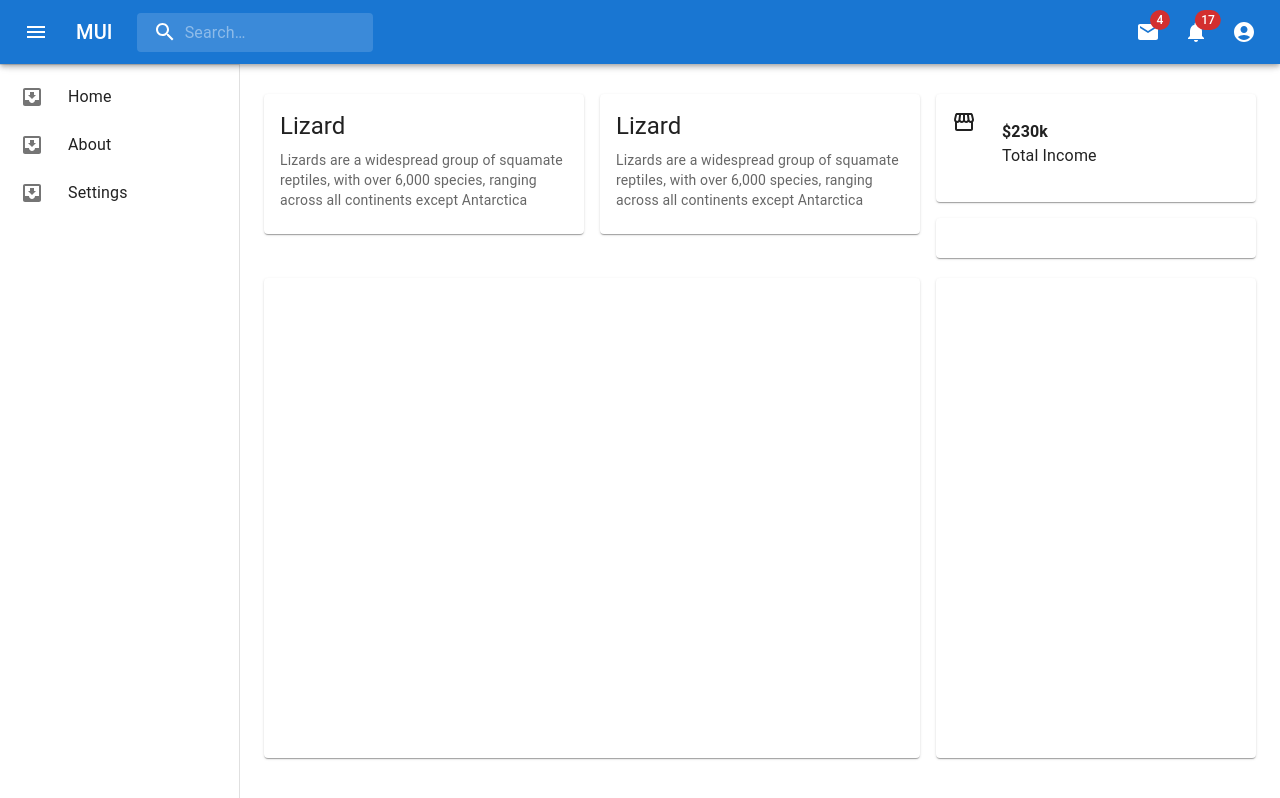
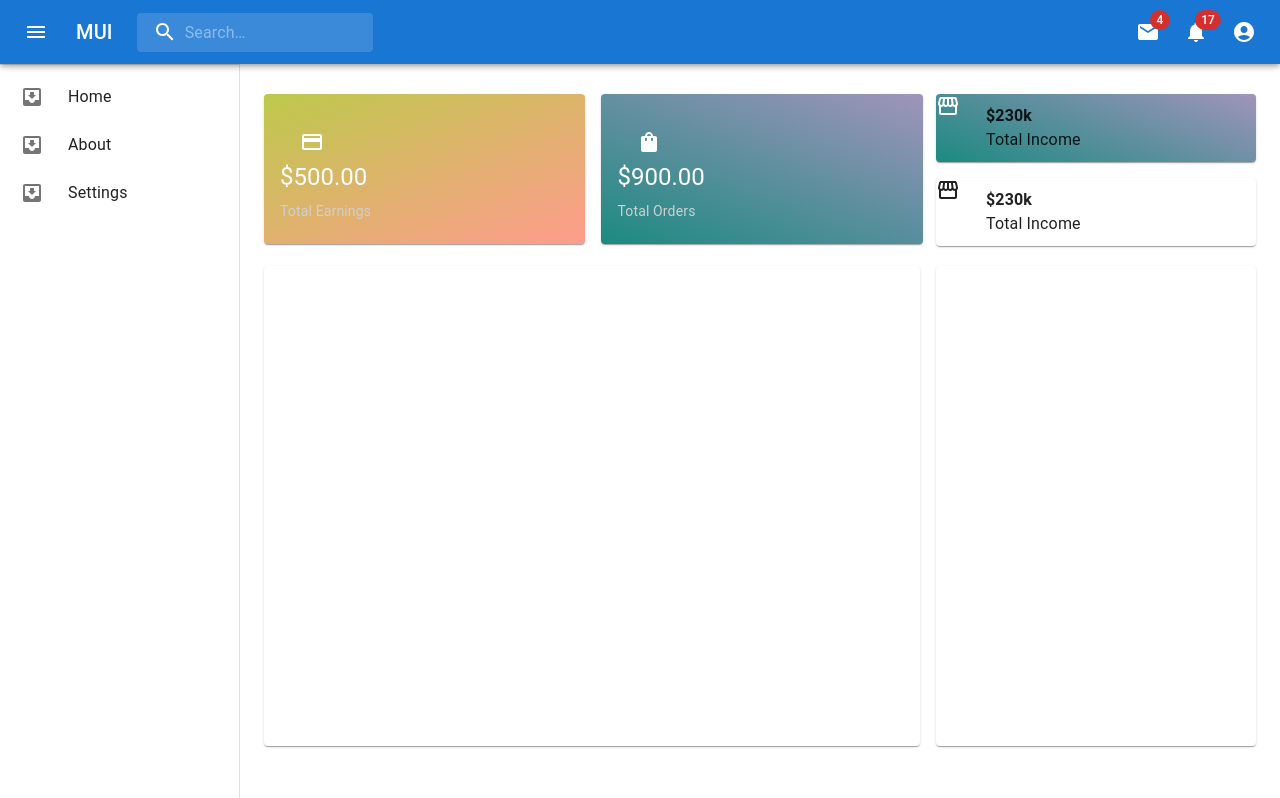
Before and after one commit to shubhamsinha21/UDashboard, a React (Create React App) app: page / in a window 1280 px wide. Built offline with nearby package versions, Linux system fonts and the light colour scheme.

Commit message:
updates in styling - Home.jsx file

```diff
--- a/src/NewApp.css
+++ b/src/NewApp.css
@@ -13,4 +13,25 @@
 .iconStyle {
   margin-top: 20px;
   margin-left: 20px;
+  color: white;
 }
+.iconStyleBlack {
+  margin-top: 20px;
+  margin-left: 20px;
+}
+
+.gradient {
+  background: linear-gradient(
+    158deg,
+    rgb(189, 201, 75) 0%,
+    rgb(255, 156, 141) 100%
+  );
+}
+
+.gradient2 {
+  background: linear-gradient(
+    200deg,
+    rgb(160, 148, 187) 0%,
+    rgb(28, 138, 129) 100%
+  );
+}
--- a/src/pages/Home.jsx
+++ b/src/pages/Home.jsx
@@ -7,6 +7,8 @@ import CardContent from "@mui/material/CardContent";
 import { Typography, Stack } from "@mui/material";
 import "../NewApp.css";
 import StorefrontIcon from "@mui/icons-material/Storefront";
+import CreditCardIcon from "@mui/icons-material/CreditCard";
+import ShoppingBagIcon from "@mui/icons-material/ShoppingBag";
 
 export default function Home() {
   return (
@@ -19,27 +21,55 @@ export default function Home() {
           <Grid container spacing={2}>
             <Grid item xs={8}>
               <Stack spacing={2} direction={"row"}>
-                <Card sx={{ maxWidth: 49 + "%", height: 140 }}>
+                <Card
+                  sx={{ minWidth: 49 + "%", height: 150 }}
+                  className="gradient"
+                >
                   <CardContent>
-                    <Typography gutterBottom variant="h5" component="div">
-                      Lizard
+                    <div className="iconStyle">
+                      <CreditCardIcon />
+                    </div>
+                    <Typography
+                      gutterBottom
+                      variant="h5"
+                      component="div"
+                      sx={{ color: "#ffffff" }}
+                    >
+                      $500.00
                     </Typography>
-                    <Typography variant="body2" color="text.secondary">
-                      Lizards are a widespread group of squamate reptiles, with
-                      over 6,000 species, ranging across all continents except
-                      Antarctica
+                    <Typography
+                      gutterBottom
+                      variant="body2"
+                      component="div"
+                      sx={{ color: "#ccd1d1" }}
+                    >
+                      Total Earnings
                     </Typography>
                   </CardContent>
                 </Card>
-                <Card sx={{ maxWidth: 49 + "%", height: 140 }}>
+                <Card
+                  sx={{ minWidth: 49 + "%", height: 150 }}
+                  className="gradient2"
+                >
                   <CardContent>
-                    <Typography gutterBottom variant="h5" component="div">
-                      Lizard
+                    <div className="iconStyle">
+                      <ShoppingBagIcon />
+                    </div>
+                    <Typography
+                      gutterBottom
+                      variant="h5"
+                      component="div"
+                      sx={{ color: "#ffffff" }}
+                    >
+                      $900.00
                     </Typography>
-                    <Typography variant="body2" color="text.secondary">
-                      Lizards are a widespread group of squamate reptiles, with
-                      over 6,000 species, ranging across all continents except
-                      Antarctica
+                    <Typography
+                      gutterBottom
+                      variant="body2"
+                      component="div"
+                      sx={{ color: "#ccd1d1" }}
+                    >
+                      Total Orders
                     </Typography>
                   </CardContent>
                 </Card>
@@ -47,8 +77,7 @@ export default function Home() {
             </Grid>
             <Grid item xs={4}>
               <Stack spacing={2}>
-                <Card sx={{ maxWidth: 345 }}>
-                  <CardContent>
+                <Card className="gradient2">
                   <Stack spacing={2} direction="row">
                     <div className="iconStyle">
                       <StorefrontIcon />
@@ -60,10 +89,19 @@ export default function Home() {
                       <span className="priceSubTitle">Total Income</span>
                     </div>
                   </Stack>
-                  </CardContent>
                 </Card>
                 <Card sx={{ maxWidth: 345 }}>
-                  <CardContent></CardContent>
+                  <Stack spacing={2} direction="row">
+                    <div className="iconStyleBlack">
+                      <StorefrontIcon />
+                    </div>
+
+                    <div className="paddingAll">
+                      <span className="priceTitle">$230k</span>
+                      <br />
+                      <span className="priceSubTitle">Total Income</span>
+                    </div>
+                  </Stack>
                 </Card>
               </Stack>
             </Grid>
```
Lines whose indentation alone changed are shown as unchanged.
